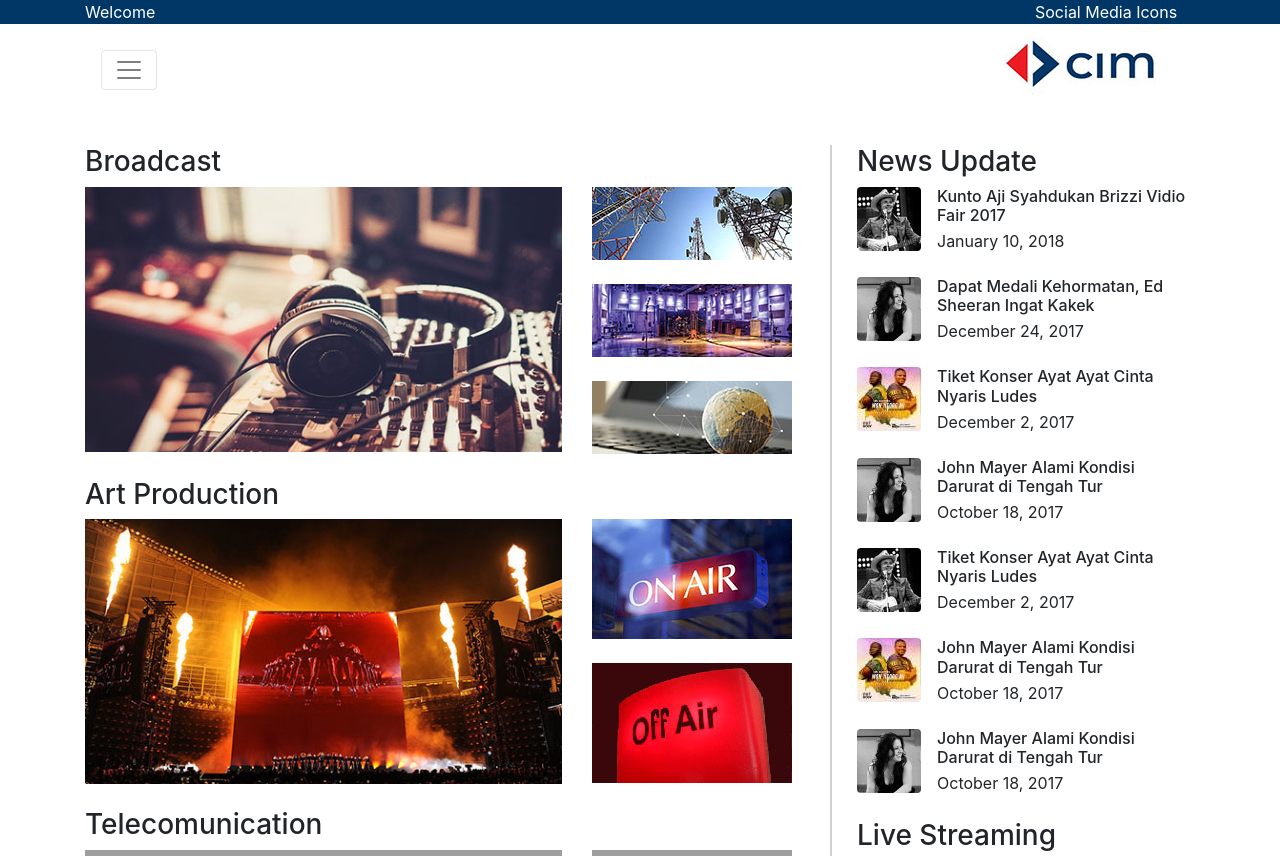
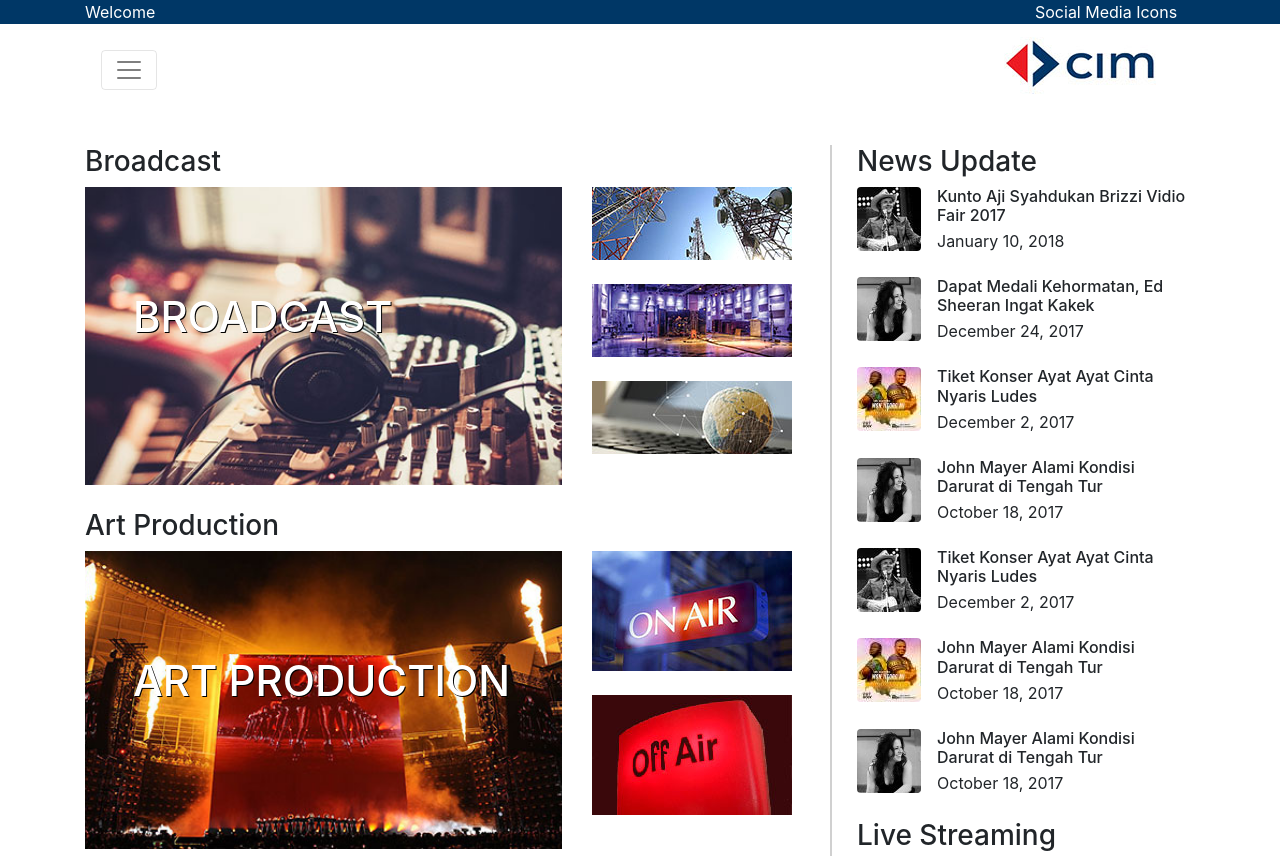
Before and after one commit to izulweb/cimtemplate, a website: page index.html in a window 1280 px wide. Shown: the top 856 px of the page. Drawn offline with nearby package versions, Linux system fonts and the light colour scheme; grey boxes are pictures that could not be loaded.

Commit message:
Image Hover Effect
Add image hover effect

```diff
--- a/index.html
+++ b/index.html
@@ -112,7 +112,21 @@
 						<h3>Broadcast</h3>
 						<div class="row">
 							<div class="col-md-8">
-								<a href="#"><img class="img-fluid" src="img/broadcast.jpg"></a>
+								<a href="#"></a>
+
+
+							    <div class="hovereffect">
+							        <img class="img-fluid img-responsive" src="img/broadcast.jpg">
+							            <div class="overlay">
+							                <h2>Broadcast</h2>
+											<p>
+												<a href="#">View Detail</a>
+											</p>
+							            </div>
+							    </div>
+
+
+
 							</div>
 							<div class="col-md-4">
 								<a href="#"><img class="img-fluid" src="img/broadcast-1-transmisi.jpg"></a>
@@ -128,7 +142,20 @@
 						<h3>Art Production</h3>
 						<div class="row">
 							<div class="col-md-8">
-								<a href="#"><img class="img-fluid" src="img/Art-Production.jpg"></a>
+
+								<a href="#"></a>
+
+
+							    <div class="hovereffect">
+							        <img class="img-fluid img-responsive" src="img/Art-Production.jpg">
+							            <div class="overlay">
+							                <h2>Art Production</h2>
+											<p>
+												<a href="#">View Detail</a>
+											</p>
+							            </div>
+							    </div>
+
 							</div>
 							<div class="col-md-4">
 								<a href="#"><img class="img-fluid" src="img/Art-Prod-OnAir.jpg"></a>
--- a/lib/scss/style.scss
+++ b/lib/scss/style.scss
@@ -17,3 +17,92 @@ body {
   margin-left:15px;
   margin-bottom: 10px;
 }
+
+
+
+/* Image Hover */
+.hovereffect {
+  width: 100%;
+  height: 100%;
+  float: left;
+  overflow: hidden;
+  position: relative;
+  text-align: center;
+  cursor: default;
+  background: -webkit-linear-gradient(45deg, #ff89e9 0%, #05abe0 100%);
+  background: linear-gradient(45deg, #ff89e9 0%,#05abe0 100%);
+}
+
+.hovereffect .overlay {
+  width: 100%;
+  height: 100%;
+  position: absolute;
+  overflow: hidden;
+  top: 0;
+  left: 0;
+  padding: 3em;
+  text-align: left;
+}
+
+.hovereffect img {
+  display: block;
+  position: relative;
+  max-width: none;
+  width: calc(100% + 60px);
+  -webkit-transition: opacity 0.35s, -webkit-transform 0.45s;
+  transition: opacity 0.35s, transform 0.45s;
+  -webkit-transform: translate3d(-40px,0,0);
+  transform: translate3d(-40px,0,0);
+}
+
+.hovereffect h2 {
+  text-transform: uppercase;
+  color: #fff;
+  position: relative;
+  font-size: 42px;
+  background-color: transparent;
+  padding: 15% 0 10px 0;
+  text-align: left;
+  text-shadow: 1px 0.5px #000000;
+}
+
+.hovereffect .overlay:before {
+  position: absolute;
+  top: 20px;
+  right: 20px;
+  bottom: 20px;
+  left: 20px;
+  border: 1px solid #fff;
+  content: '';
+  opacity: 0;
+  filter: alpha(opacity=0);
+  -webkit-transition: opacity 0.35s, -webkit-transform 0.45s;
+  transition: opacity 0.35s, transform 0.45s;
+  -webkit-transform: translate3d(-20px,0,0);
+  transform: translate3d(-20px,0,0);
+}
+
+.hovereffect a, .hovereffect p {
+  color: #FFF;
+  opacity: 0;
+  filter: alpha(opacity=0);
+  -webkit-transition: opacity 0.35s, -webkit-transform 0.45s;
+  transition: opacity 0.35s, transform 0.45s;
+  -webkit-transform: translate3d(-10px,0,0);
+  transform: translate3d(-10px,0,0);
+}
+
+.hovereffect:hover img {
+  opacity: 0.6;
+  filter: alpha(opacity=60);
+  -webkit-transform: translate3d(0,0,0);
+  transform: translate3d(0,0,0);
+}
+
+.hovereffect:hover .overlay:before,
+.hovereffect:hover a, .hovereffect:hover p {
+  opacity: 1;
+  filter: alpha(opacity=100);
+  -webkit-transform: translate3d(0,0,0);
+  transform: translate3d(0,0,0);
+}
```
Also changed, not shown: build/css/style.css, 1 other file.
